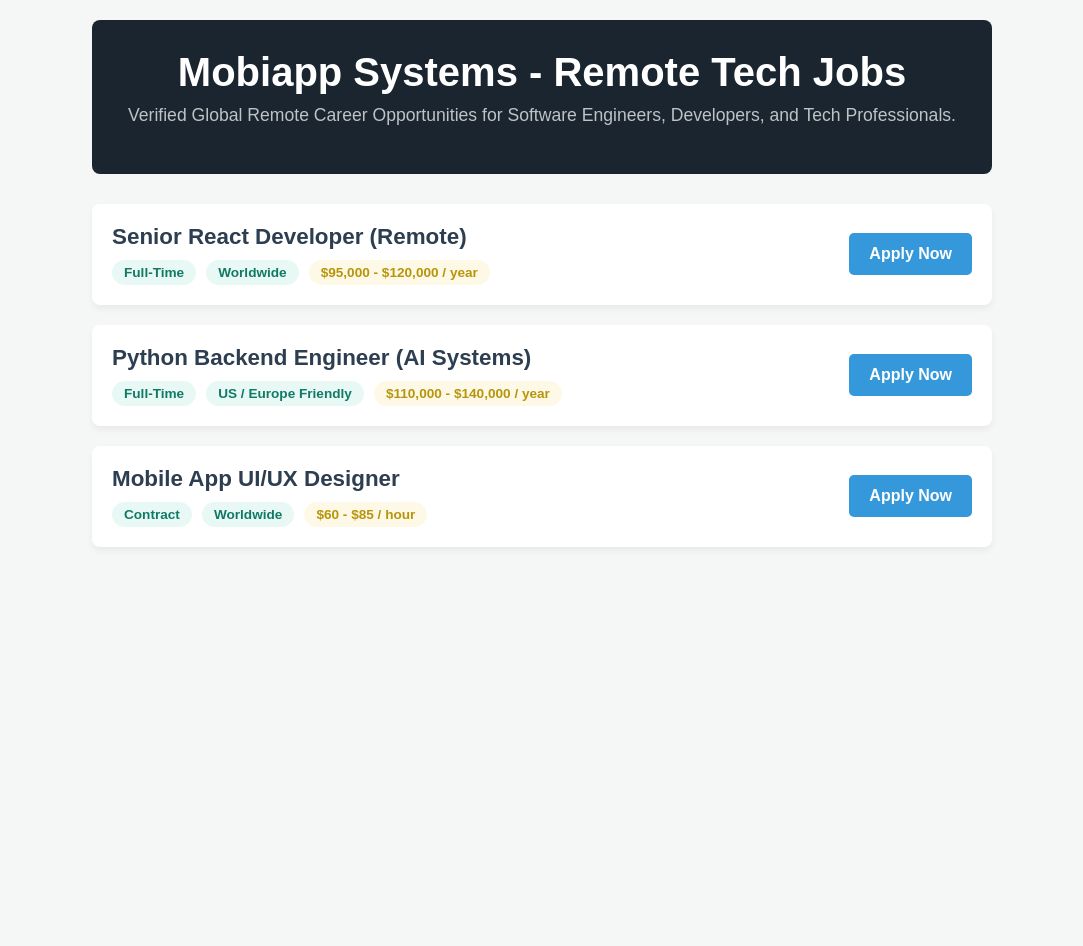
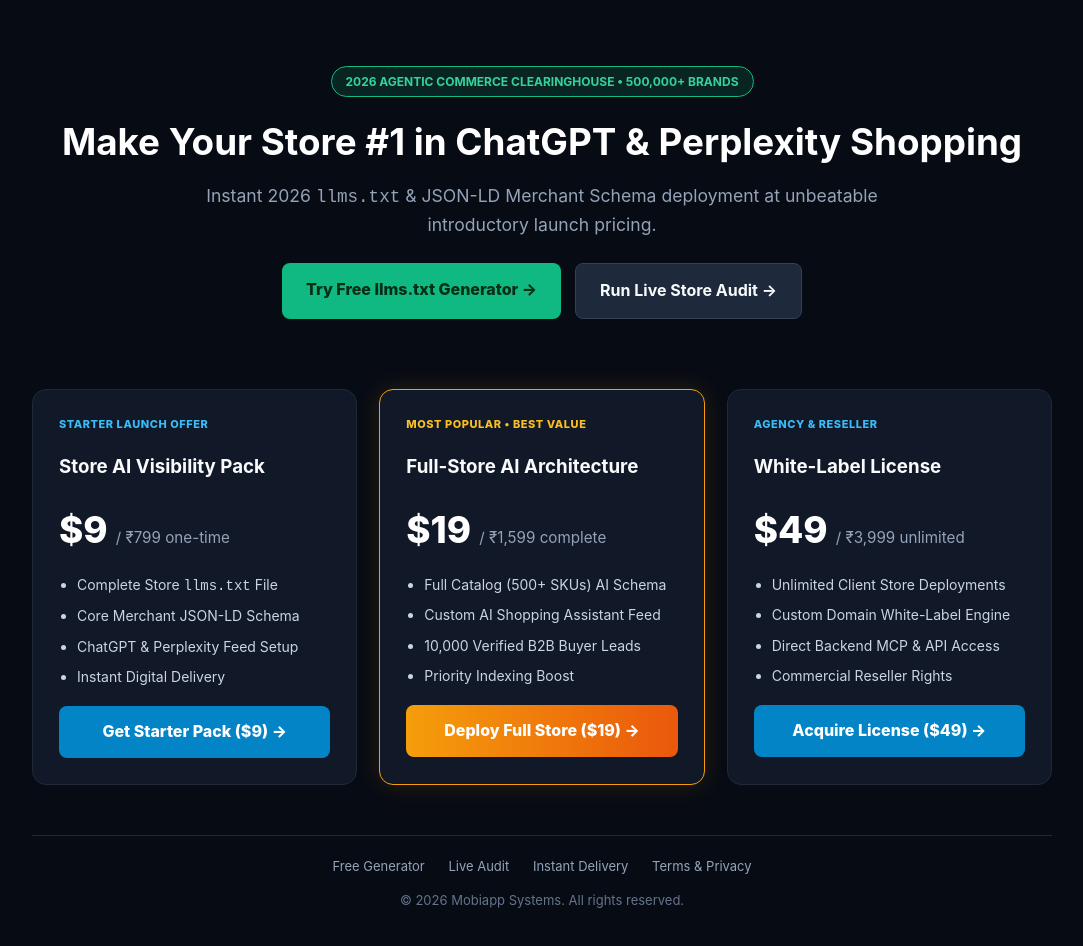
Before and after one commit to vishpriyanayak1988-code/awesome-remote-tech-jobs-and-mobapp-systems, a plain HTML site: page index.html in a window 1280 px wide. Shown: the whole page, without its empty margins (98-1181 px from the left). Before the commit the page ends 800 px from the top, so only its background shows below. Drawn offline with Linux system fonts and the light colour scheme.

Commit message:
Update index.html

```diff
--- a/index.html
+++ b/index.html
@@ -1,76 +1,96 @@
 <!DOCTYPE html>
 <html lang="en">
 <head>
-    <script async src="https://pagead2.googlesyndication.com/pagead/js/adsbygoogle.js?client=ca-pub-1770424466428318"
-     crossorigin="anonymous"></script>
-    <meta charset="UTF-8">
-    <meta name="google-adsense-account" content="ca-pub-1770424466428318">
-    <meta name="viewport" content="width=device-width, initial-scale=1.0">
-    <title>Remote Tech Jobs | Premium Remote Work Opportunities</title>
-    <style>
-        body { font-family: 'Arial', sans-serif; background-color: #f4f7f6; color: #333; margin: 0; padding: 20px; }
-        header { background: #1a252f; color: white; text-align: center; padding: 30px; border-radius: 8px; margin-bottom: 30px; }
-        h1 { margin: 0; font-size: 2.5rem; }
-        p.subtitle { color: #bdc3c7; font-size: 1.1rem; margin-top: 10px; }
-        .container { max-width: 900px; margin: 0 auto; }
-        .job-card { background: white; padding: 20px; border-radius: 8px; box-shadow: 0 4px 6px rgba(0,0,0,0.05); margin-bottom: 20px; display: flex; justify-content: space-between; align-items: center; }
-        .job-details h2 { margin: 0 0 10px 0; color: #2c3e50; font-size: 1.4rem; }
-        .job-tags { display: flex; gap: 10px; }
-        .tag { background: #e8f8f5; color: #117a65; padding: 5px 12px; border-radius: 20px; font-size: 0.85rem; font-weight: bold; }
-        .salary { background: #fef9e7; color: #b7950b; }
-        .apply-btn { background: #3498db; color: white; padding: 12px 20px; text-decoration: none; border-radius: 5px; font-weight: bold; transition: background 0.3s; }
-        .apply-btn:hover { background: #2980b9; }
-    </style>
+  <script async src="https://googlesyndication.com" crossorigin="anonymous"></script>
+  <meta charset="UTF-8">
+  <meta name="google-adsense-account" content="ca-pub-1770424466428318">
+  <meta name="viewport" content="width=device-width, initial-scale=1.0">
+  <title>Mobiapp Systems | 2026 AI Shopping Readiness & llms.txt Clearinghouse</title>
+  <meta name="description" content="Official 2026 AI Shopping & Agentic Commerce Clearinghouse. Generate llms.txt & JSON-LD Merchant Schema starting at $9.">
+  <style>
+    body { font-family: -apple-system, BlinkMacSystemFont, "Segoe UI", Roboto, sans-serif; background: #070b14; color: #f8fafc; margin: 0; padding: 0; line-height: 1.6; }
+    .container { max-width: 1020px; margin: 0 auto; padding: 36px 20px; }
+    .hero { text-align: center; padding: 30px 10px 40px; }
+    .badge { display: inline-block; background: rgba(16, 185, 129, 0.15); color: #34d399; border: 1px solid #10b981; padding: 5px 14px; border-radius: 999px; font-size: 12px; font-weight: 700; }
+    h1 { font-size: 2.3rem; margin: 16px 0 10px; color: #ffffff; }
+    .sub { color: #94a3b8; font-size: 1.1rem; max-width: 680px; margin: 0 auto 24px; }
+    .hero-btns { display: flex; gap: 14px; justify-content: center; flex-wrap: wrap; }
+    .btn-primary { background: #10b981; color: #052e16; padding: 14px 24px; border-radius: 8px; font-weight: 800; text-decoration: none; }
+    .btn-sec { background: #1e293b; color: #f8fafc; border: 1px solid #334155; padding: 14px 24px; border-radius: 8px; font-weight: 700; text-decoration: none; }
+    .grid { display: grid; grid-template-columns: repeat(auto-fit, minmax(280px, 1fr)); gap: 22px; margin-top: 30px; }
+    .card { background: #111827; border: 1px solid #1f2937; border-radius: 14px; padding: 26px; }
+    .card.pop { border-color: #f59e0b; box-shadow: 0 0 25px rgba(245, 158, 11, 0.15); }
+    .tag { font-size: 11px; font-weight: 800; color: #38bdf8; letter-spacing: 0.05em; }
+    .price { font-size: 2.3rem; font-weight: 800; margin: 10px 0; color: #fff; }
+    .price span { font-size: 0.95rem; color: #94a3b8; font-weight: 400; }
+    ul { padding-left: 18px; color: #cbd5e1; font-size: 14px; }
+    li { margin-bottom: 8px; }
+    .buy { display: block; text-align: center; background: #0284c7; color: #fff; padding: 13px; border-radius: 8px; text-decoration: none; font-weight: 800; margin-top: 18px; }
+    .buy.gold { background: linear-gradient(90deg, #f59e0b, #ea580c); }
+    footer { text-align: center; margin-top: 50px; padding-top: 20px; border-top: 1px solid #1f2937; color: #64748b; font-size: 13px; }
+    footer a { color: #94a3b8; margin: 0 10px; text-decoration: none; }
+  </style>
 </head>
 <body>
+  <div class="container">
+    <div class="hero">
+      <span class="badge">2026 AGENTIC COMMERCE CLEARINGHOUSE • 500,000+ BRANDS</span>
+      <h1>Make Your Store #1 in ChatGPT &amp; Perplexity Shopping</h1>
+      <p class="sub">Instant 2026 <code>llms.txt</code> &amp; JSON-LD Merchant Schema deployment at unbeatable introductory launch pricing.</p>
+      <div class="hero-btns">
+        <a href="https://mobiappsystems.com" class="btn-primary">Try Free llms.txt Generator &rarr;</a>
+        <a href="https://mobiappsystems.com" class="btn-sec">Run Live Store Audit &rarr;</a>
+      </div>
+    </div>
 
-<div class="container">
-    <header>
-        <h1>Mobiapp Systems - Remote Tech Jobs</h1>
-        <p class="subtitle">Verified Global Remote Career Opportunities for Software Engineers, Developers, and Tech Professionals.</p>
-    </header>
+    <div class="grid">
+      <div class="card">
+        <div class="tag">STARTER LAUNCH OFFER</div>
+        <h3>Store AI Visibility Pack</h3>
+        <div class="price">$9 <span>/ ₹799 one-time</span></div>
+        <ul>
+          <li>Complete Store <code>llms.txt</code> File</li>
+          <li>Core Merchant JSON-LD Schema</li>
+          <li>ChatGPT &amp; Perplexity Feed Setup</li>
+          <li>Instant Digital Delivery</li>
+        </ul>
+        <a href="https://mobiappsystems.com?plan=9" class="buy">Get Starter Pack ($9) &rarr;</a>
+      </div>
 
-    <div id="job-board">
-        <!-- Job 1 -->
-        <div class="job-card">
-            <div class="job-details">
-                <h2>Senior React Developer (Remote)</h2>
-                <div class="job-tags">
-                    <span class="tag">Full-Time</span>
-                    <span class="tag">Worldwide</span>
-                    <span class="tag salary">$95,000 - $120,000 / year</span>
-                </div>
-            </div>
-            <a href="https://github.com" target="_blank" class="apply-btn">Apply Now</a>
-        </div>
+      <div class="card pop">
+        <div class="tag" style="color:#fbbf24;">MOST POPULAR • BEST VALUE</div>
+        <h3>Full-Store AI Architecture</h3>
+        <div class="price">$19 <span>/ ₹1,599 complete</span></div>
+        <ul>
+          <li>Full Catalog (500+ SKUs) AI Schema</li>
+          <li>Custom AI Shopping Assistant Feed</li>
+          <li>10,000 Verified B2B Buyer Leads</li>
+          <li>Priority Indexing Boost</li>
+        </ul>
+        <a href="https://mobiappsystems.com?plan=19" class="buy gold">Deploy Full Store ($19) &rarr;</a>
+      </div>
 
-        <!-- Job 2 -->
-        <div class="job-card">
-            <div class="job-details">
-                <h2>Python Backend Engineer (AI Systems)</h2>
-                <div class="job-tags">
-                    <span class="tag">Full-Time</span>
-                    <span class="tag">US / Europe Friendly</span>
-                    <span class="tag salary">$110,000 - $140,000 / year</span>
-                </div>
-            </div>
-            <a href="https://github.com" target="_blank" class="apply-btn">Apply Now</a>
-        </div>
+      <div class="card">
+        <div class="tag">AGENCY &amp; RESELLER</div>
+        <h3>White-Label License</h3>
+        <div class="price">$49 <span>/ ₹3,999 unlimited</span></div>
+        <ul>
+          <li>Unlimited Client Store Deployments</li>
+          <li>Custom Domain White-Label Engine</li>
+          <li>Direct Backend MCP &amp; API Access</li>
+          <li>Commercial Reseller Rights</li>
+        </ul>
+        <a href="https://mobiappsystems.com?plan=49" class="buy">Acquire License ($49) &rarr;</a>
+      </div>
+    </div>
 
-        <!-- Job 3 -->
-        <div class="job-card">
-            <div class="job-details">
-                <h2>Mobile App UI/UX Designer</h2>
-                <div class="job-tags">
-                    <span class="tag">Contract</span>
-                    <span class="tag">Worldwide</span>
-                    <span class="tag salary">$60 - $85 / hour</span>
-                </div>
-            </div>
-            <a href="https://github.com" target="_blank" class="apply-btn">Apply Now</a>
-        </div>
-    </div>
-</div>
-
+    <footer>
+      <a href="https://mobiappsystems.com">Free Generator</a>
+      <a href="https://mobiappsystems.com">Live Audit</a>
+      <a href="https://mobiappsystems.com">Instant Delivery</a>
+      <a href="https://mobiappsystems.com">Terms &amp; Privacy</a>
+      <p>&copy; 2026 Mobiapp Systems. All rights reserved.</p>
+    </footer>
+  </div>
 </body>
 </html>
```
